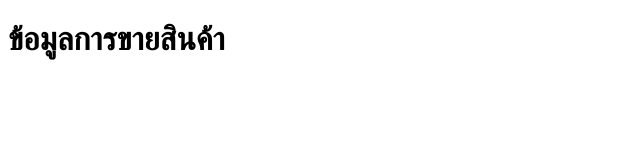
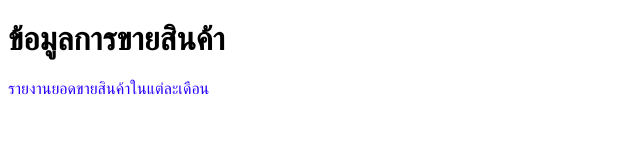
Before and after one commit to Thanadon-hub/git-and-github, a plain HTML site: page index.html in a window 1280 px wide. Shown: the whole page, without its empty margins (0-640 px from the left). Drawn offline with Linux system fonts and the light colour scheme.

Commit message:
add report sale

```diff
--- a/index.html
+++ b/index.html
@@ -4,8 +4,14 @@
     <meta charset="UTF-8">
     <meta name="viewport" content="width=device-width, initial-scale=1.0">
     <title>Document</title>
+    <style>
+        p{
+            color: rgb(38, 0, 255);
+        }
+    </style>
 </head>
 <body>
     <h1>ข้อมูลการขายสินค้า</h1>
+    <p>รายงานยอดขายสินค้าในแต่ละเดือน</p>
 </body>
 </html>
```
